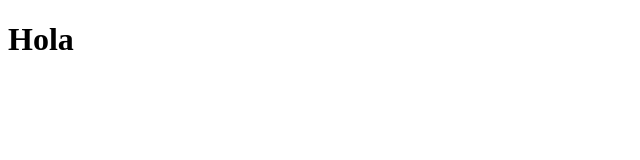
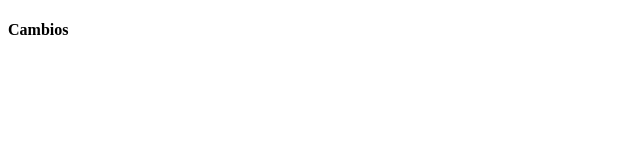
Before and after one commit to jonier1993/Rep-Clase3, a plain HTML site: page index.html in a window 1280 px wide. Shown: the whole page, without its empty margins (0-640 px from the left). Drawn offline with Linux system fonts and the light colour scheme.

Commit message:
version4

```diff
--- a/index.html
+++ b/index.html
@@ -7,7 +7,7 @@
     <title>Document</title>
 </head>
 <body>
-    <h1> Hola </h1>
+    <h4> Cambios </h4>
 
 </body>
 </html>
```
